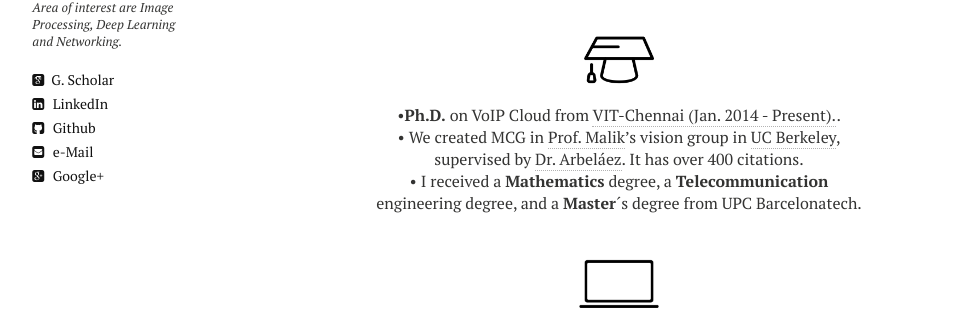
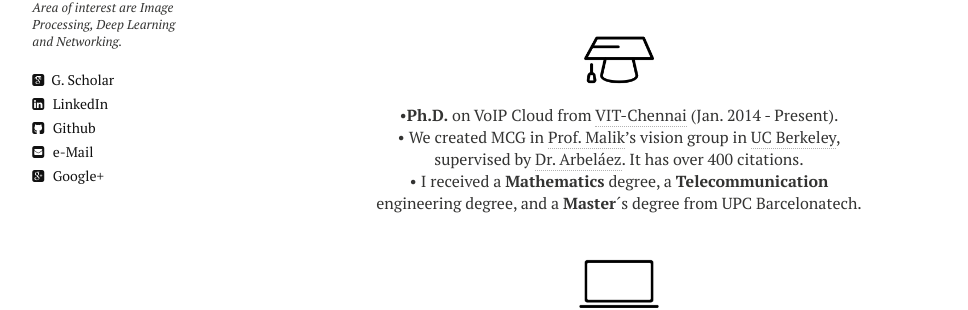
Before and after one commit to ashutoshsatapathy1990/ashutoshsatapathy1990.github.io, a Jekyll site: the page built from cv.md, in a window 1280 px wide. Shown: the part 354-664 px from the top of the page, without its empty margins (21-989 px from the left). Built offline with Jekyll 4.4.1, drawn with Linux system fonts in a browser that asks for light colours; nearby versions of some CDN libraries.

Commit message:
Update cv.html

```diff
--- a/_layouts/cv.html
+++ b/_layouts/cv.html
@@ -52,7 +52,7 @@
      <p align="center" class="bottom-three">&#8226<strong>Lecturer</strong> in Department of IT, <a href="https://www.cet.edu.in/" target="_blank">CET-Bhubaneswar</a> from Jul. 2013 to Dec. 2013.</p>
 
     <p align="center" class=bottom-small><img src="{{ site.url }}/images/CV/study2.png" alt="Education" width="70" height="70"></p>
-    <p align="center">&#8226<strong>Ph.D.</strong> on VoIP Cloud from <a href="http://chennai.vit.ac.in/" target="_blank">VIT-Chennai (Jan. 2014 - Present).</a>.</p>
+    <p align="center">&#8226<strong>Ph.D.</strong> on VoIP Cloud from <a href="http://chennai.vit.ac.in/" target="_blank">VIT-Chennai</a> (Jan. 2014 - Present).</p>
     <p align="center">&#8226 We created MCG in <a href="http://www.cs.berkeley.edu/~malik/" target="_blank">Prof. Malik</a>’s vision group in <a href="http://www.berkeley.edu" target="_blank">UC Berkeley</a>,<br>supervised by <a href="http://www.cs.berkeley.edu/~arbelaez/index.html" target="_blank">Dr. Arbeláez</a>. It has over 400 citations.</p>
     <p align="center" class="bottom-three">&#8226 I received a <strong>Mathematics</strong> degree, a <strong>Telecommunication</strong><br>engineering degree, and a <strong>Master</strong>´s degree from UPC Barcelonatech</a>.</p>
 
```
